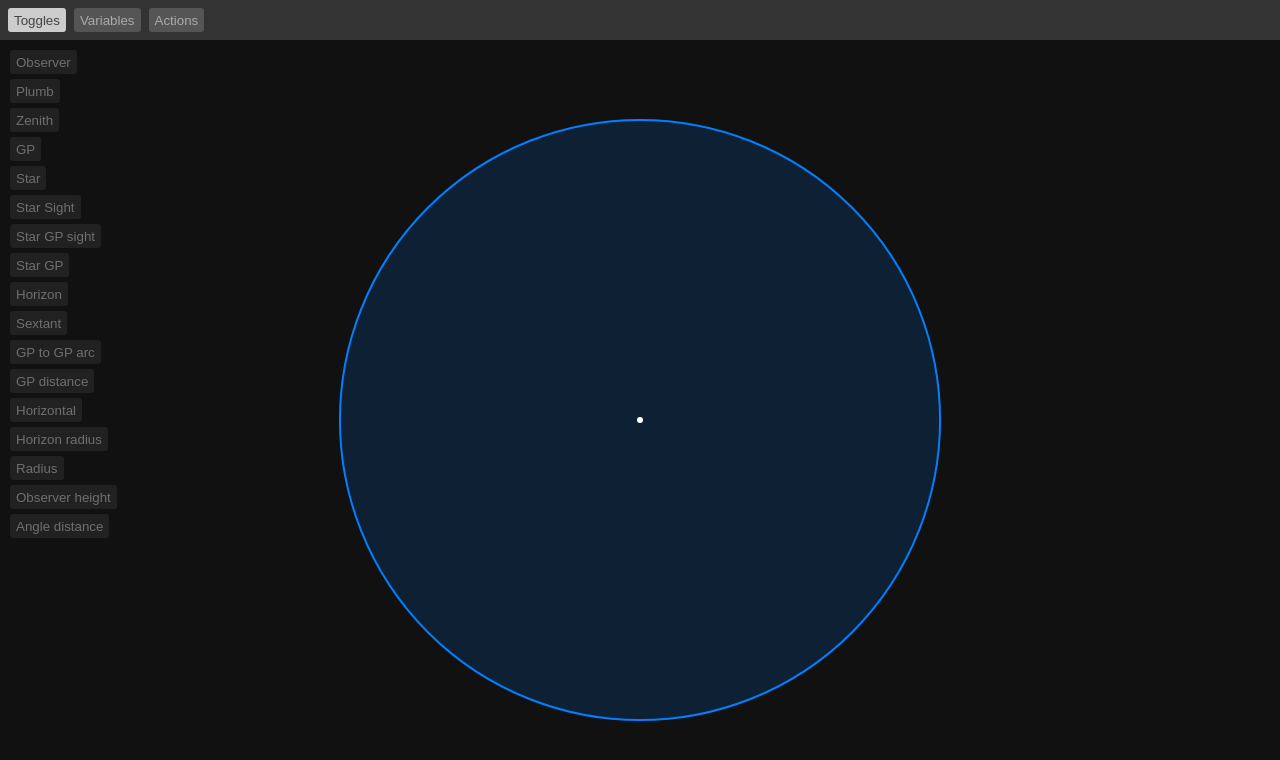
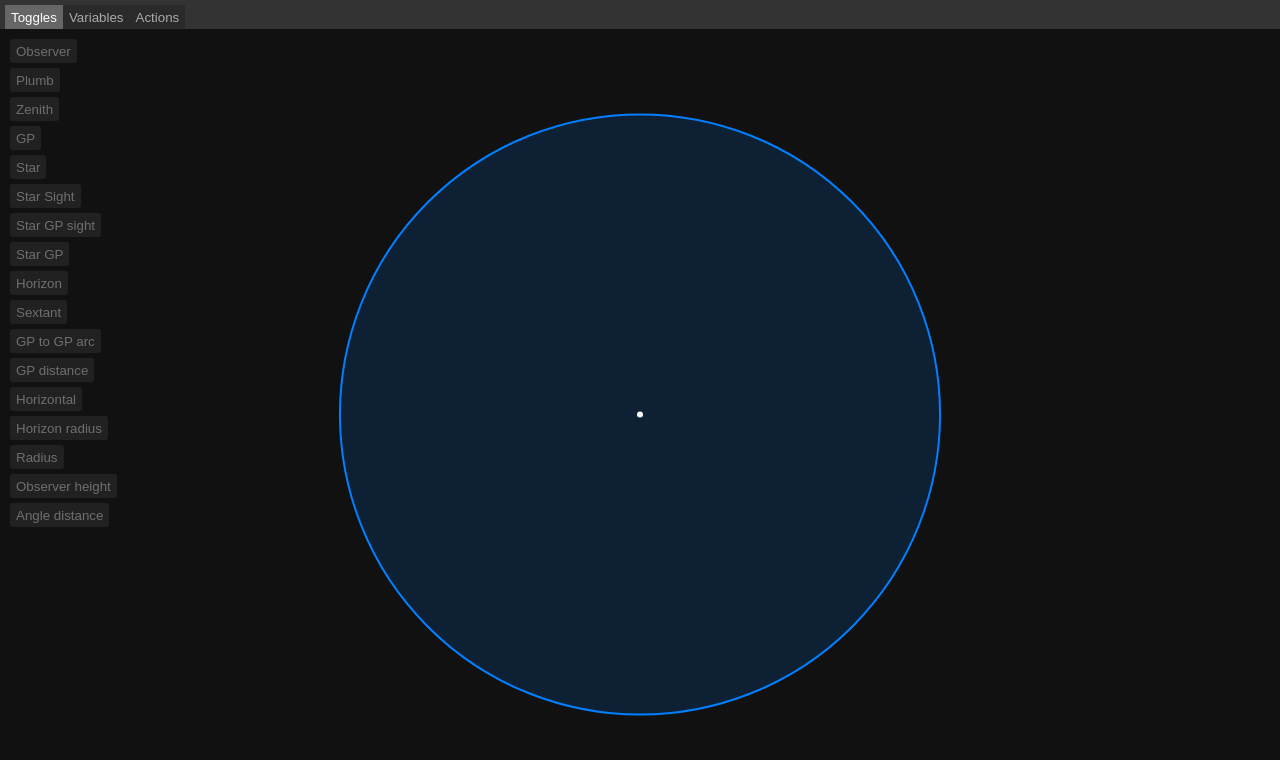
Before and after one commit to onlinebacon/celnav-diagram, a plain HTML site: page index.html in a window 1280 px wide. Drawn offline with Linux system fonts and the light colour scheme.

Commit message:
Add files via upload

```diff
--- a/css/style.css
+++ b/css/style.css
@@ -6,7 +6,7 @@ body {
 }
 .tab-content {
 	position: fixed;
-	top: 50px;
+	top: 39px;
 	left: 10px;
 }
 .tabs {
@@ -15,22 +15,21 @@ body {
 	top: 0px;
 	left: 0px;
 	right: 0px;
-	height: 40px;
+	height: 24px;
 	background-color: #333;
+	padding-left: 5px;
+	padding-top: 5px;
 }
 .tabs button {
 	height: 24px;
-	margin-top: 8px;
-	margin-left: 8px;
-	background-color: #555;
+	background-color: #2a2a2a;
 	border: none;
 	color: #aaa;
-	border-radius: 3px;
 	cursor: pointer;
 }
 .tabs button.selected {
-	background-color: #ccc;
-	color: #444;
+	background-color: #666;
+	color: #fff;
 }
 .tab-content button {
 	border: none;
--- a/index.html
+++ b/index.html
@@ -3,6 +3,7 @@
 		<title>Cel-Nav Diagram</title>
 		<link rel="stylesheet" href="css/style.css">
 		<script type="module" src="js/main.js"></script>
+		<meta name="viewport" content="width=device-width, initial-scale=1.0, maximum-scale=1.0, user-scalable=0">
 	</head>
 	<body>
 		<canvas></canvas>
--- a/js/main.js
+++ b/js/main.js
@@ -12,11 +12,11 @@ let full_screen = true;
 
 const fillScreenWithCanvas = () => {
 	if (full_screen) {
-		canvas.style.margin = '40px 0px 0px 0px';
-		ctx.canvasSize(window.innerWidth, window.innerHeight - 40);
+		canvas.style.margin = '29px 0px 0px 0px';
+		ctx.canvasSize(window.innerWidth, window.innerHeight - 29);
 	} else {
 		ctx.canvasSize(800, 600);
-		canvas.style.marginTop = 40 + ((innerHeight - 600) >>> 1);
+		canvas.style.marginTop = 29 + ((innerHeight - 600) >>> 1);
 		canvas.style.marginLeft = (innerWidth - 800) >>> 1;
 	}
 };
```
